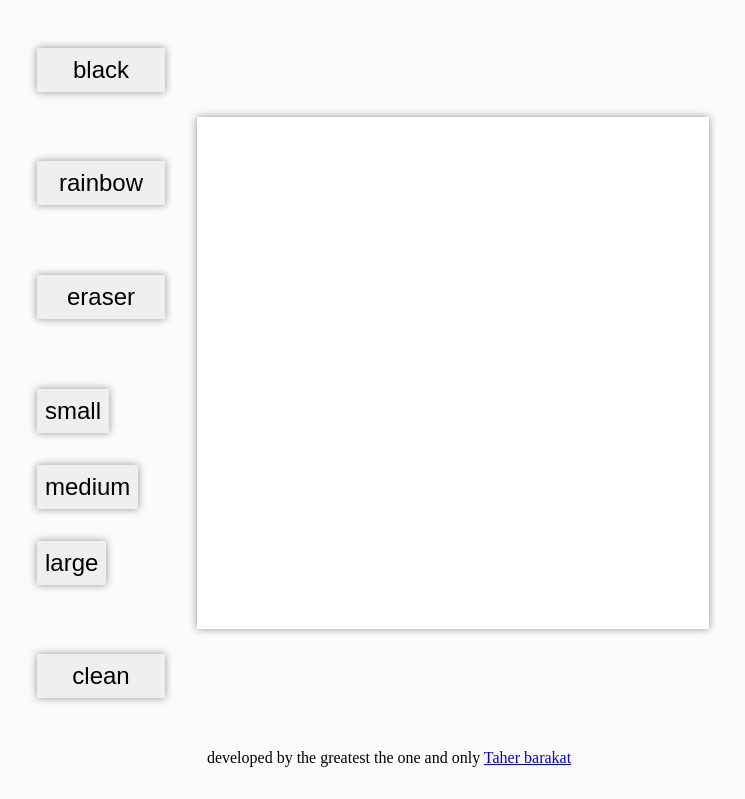
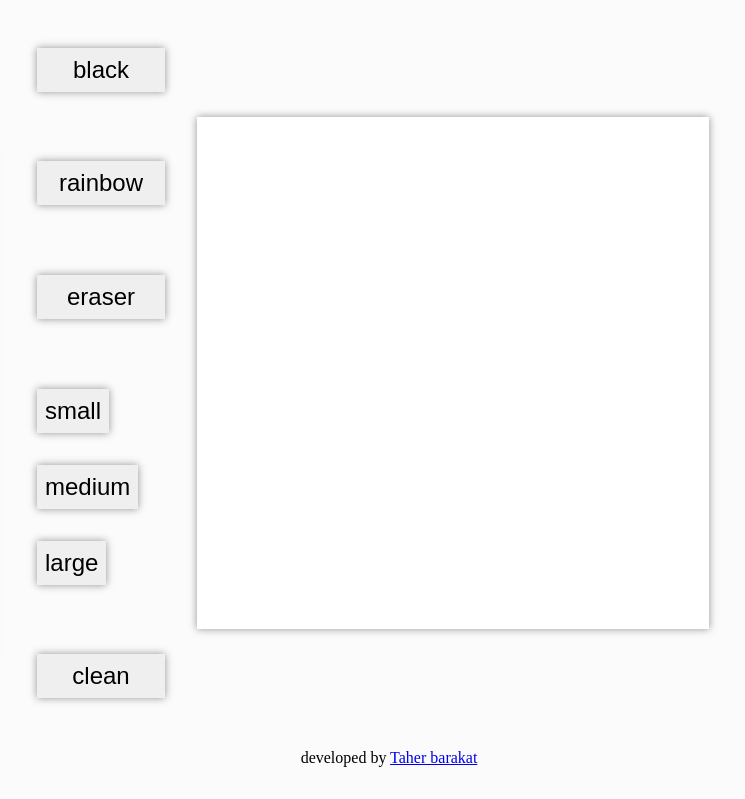
Before and after one commit to TaherBarakat/Etch-a-Sketch, a plain HTML site: page index.html in a window 1280 px wide. Shown: the part 104-903 px from the top of the page, without its empty margins (251-996 px from the left). Drawn offline with Linux system fonts and the light colour scheme.

Commit message:
Update index.html

```diff
--- a/index.html
+++ b/index.html
@@ -25,7 +25,7 @@
          <div class="container"></div>
       </main>
       <footer>
-         developed by the greatest the one and only
+         developed by
          <span>
             <a href="https://github.com/TaherBarakat/  ">
                Taher barakat</a
```
